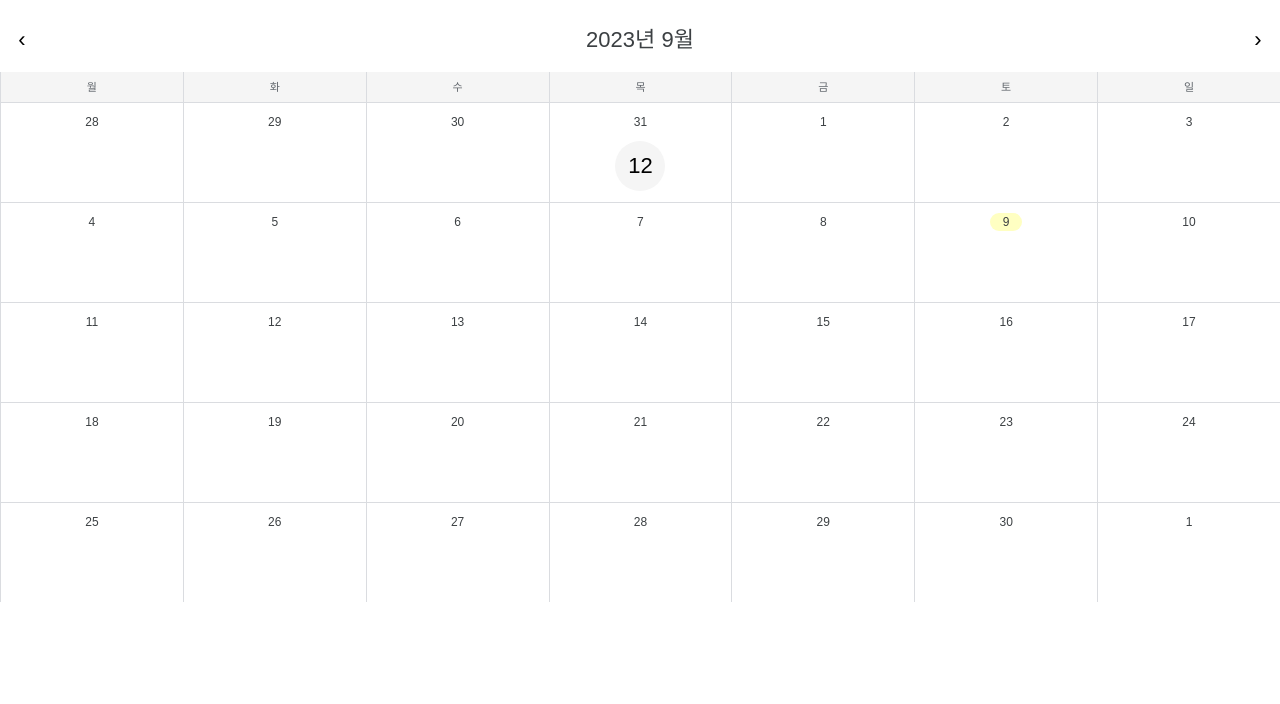
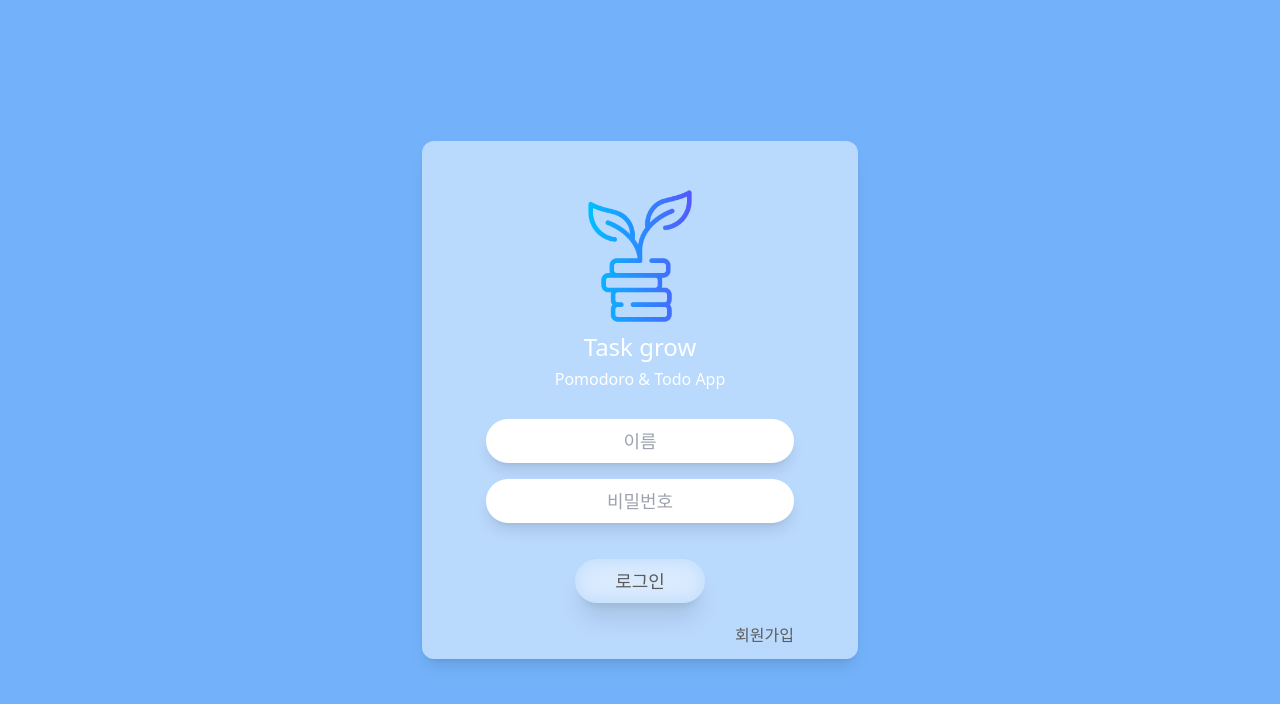
Before and after one commit to growth-ring/taskgrow, a React (Vite) app in the folder app-client/: page / in a window 1280 px wide. Shown: the top 704 px of the page. Built offline with nearby package versions, Linux system fonts and the light colour scheme.

Commit message:
User 회원가입, 로그인 화면 구현 (#37)
* 로고

* 로그인 페이지

* 로그인 페이지 이름 수정

* 회원가입 페이지

```diff
--- /dev/null
+++ b/app-client/src/components/User/Join/Join.tsx
@@ -0,0 +1,65 @@
+import logo from '../../../assets/logo.png';
+
+interface LoginProps {
+  getIsShow: () => void;
+}
+
+const Join = ({ getIsShow }: LoginProps) => {
+  return (
+    <>
+      <div>
+        <div className="mb-8 flex flex-col items-center text-white">
+          <img src={logo} width={150} alt="로고" />
+          <h1 className="mb-2 text-2xl">회원가입</h1>
+          <span className="text-gray-300">이름과 비밀번호를 입력해 주세요</span>
+        </div>
+        <form action="#">
+          <div className="mb-4 text-lg">
+            <input
+              type="text"
+              name="name"
+              placeholder="이름"
+              className={
+                'rounded-3xl border-none bg-yellow-400 bg-opacity-50 px-6 py-2 text-center text-inherit placeholder-slate-200 shadow-lg outline-none backdrop-blur-md'
+              }
+            />
+          </div>
+
+          <div className="mb-4 text-lg">
+            <input
+              type="text"
+              name="password"
+              placeholder="비밀번호"
+              className={
+                'rounded-3xl border-none bg-yellow-400 bg-opacity-50 px-6 py-2 text-center text-inherit placeholder-slate-200 shadow-lg outline-none backdrop-blur-md'
+              }
+            />
+          </div>
+          <div className="flex justify-center text-lg text-black">
+            <button
+              type="submit"
+              style={{ marginTop: '20px' }}
+              className="rounded-3xl bg-opacity-80 px-10 py-2 shadow-xl backdrop-blur-md transition-colors duration-300 text-gray hover:bg-main-color hover:text-white"
+            >
+              가입하기
+            </button>
+          </div>
+        </form>
+      </div>
+      <div
+        style={{
+          display: 'flex',
+          justifyContent: 'flex-end',
+          paddingTop: '1.5rem',
+          paddingBottom: '1rem',
+        }}
+      >
+        <button onClick={getIsShow} className="text-gray hover:underline">
+          돌아가기
+        </button>
+      </div>
+    </>
+  );
+};
+
+export default Join;
--- /dev/null
+++ b/app-client/src/components/User/Login/Login.tsx
@@ -0,0 +1,65 @@
+import logo from '../../../assets/logo.png';
+
+interface LoginProps {
+  getIsShow: () => void;
+}
+
+const Login = ({ getIsShow }: LoginProps) => {
+  return (
+    <>
+      <div>
+        <div className="mb-8 flex flex-col items-center text-white">
+          <img src={logo} width={150} alt="로고" />
+          <h1 className="mb-2 text-2xl">Task grow</h1>
+          <span className="text-gray-300">Pomodoro & Todo App</span>
+        </div>
+        <form action="#">
+          <div className="mb-4 text-lg">
+            <input
+              type="text"
+              name="name"
+              placeholder="이름"
+              className={
+                'rounded-3xl border-none bg-yellow-400 bg-opacity-50 px-6 py-2 text-center text-inherit placeholder-slate-200 shadow-lg outline-none backdrop-blur-md'
+              }
+            />
+          </div>
+
+          <div className="mb-4 text-lg">
+            <input
+              type="password"
+              name="password"
+              placeholder="비밀번호"
+              className={
+                'rounded-3xl border-none bg-yellow-400 bg-opacity-50 px-6 py-2 text-center text-inherit placeholder-slate-200 shadow-lg outline-none backdrop-blur-md'
+              }
+            />
+          </div>
+          <div className="flex justify-center text-lg text-black">
+            <button
+              type="submit"
+              style={{ marginTop: '20px' }}
+              className="rounded-3xl bg-opacity-80 px-10 py-2 shadow-xl backdrop-blur-md transition-colors duration-300 text-gray hover:bg-main-color hover:text-white"
+            >
+              로그인
+            </button>
+          </div>
+        </form>
+      </div>
+      <div
+        style={{
+          display: 'flex',
+          justifyContent: 'flex-end',
+          paddingTop: '1.5rem',
+          paddingBottom: '1rem',
+        }}
+      >
+        <button onClick={getIsShow} className="text-gray hover:underline">
+          회원가입
+        </button>
+      </div>
+    </>
+  );
+};
+
+export default Login;
--- a/app-client/src/pages/MainPage/index.tsx
+++ b/app-client/src/pages/MainPage/index.tsx
@@ -1,20 +1,27 @@
-import styled from 'styled-components';
-import Calendar from '../../components/Calendar/Calendar';
+import { useState } from 'react';
 
-const Main = styled.div`
-    display: flex;
-    justify-content: center;
-    align-items: center;
-    width: 100%;
-    height: 100%;
-`;
+import Login from '../../components/User/Login/Login';
+import Join from '../../components/User/Join/Join';
 
 const MainPage = () => {
+  const [isShow, setIsShow] = useState<boolean>(true);
+
+  const getIsShow = () => {
+    setIsShow(!isShow);
+  };
 
   return (
-    <Main>
-      <Calendar />
-    </Main>
+    <div
+      className="flex h-screen w-full items-center justify-center bg-gray-900 bg-no-repeat"
+      style={{
+        backgroundColor: 'var(--main-color)',
+      }}
+    >
+      <div className="rounded-xl bg-white bg-opacity-50 px-16 pt-10 shadow-lg backdrop-blur-md max-sm:px-8">
+        {isShow && <Login getIsShow={getIsShow} />}
+        {!isShow && <Join getIsShow={getIsShow} />}
+      </div>
+    </div>
   );
 };
 
--- /dev/null
+++ b/app-client/src/pages/TaskPage/index.tsx
@@ -0,0 +1,20 @@
+import styled from 'styled-components';
+import Calendar from '../../components/Calendar/Calendar';
+
+const Main = styled.div`
+  display: flex;
+  justify-content: center;
+  align-items: center;
+  width: 100%;
+  height: 100%;
+`;
+
+const TaskPage = () => {
+  return (
+    <Main>
+      <Calendar />
+    </Main>
+  );
+};
+
+export default TaskPage;
--- a/app-client/src/pages/Users/index.tsx
+++ /dev/null
@@ -1,9 +0,0 @@
-const Users = () => {
-    return (
-        <div>
-
-        </div>
-    );
-};
-
-export default Users;
--- a/app-client/src/routes/Router.tsx
+++ b/app-client/src/routes/Router.tsx
@@ -1,17 +1,19 @@
 import { BrowserRouter, Route, Routes } from 'react-router-dom';
 
 import MainPage from '../pages/MainPage';
+import TaskPage from '../pages/TaskPage';
 import Todos from '../pages/Todos';
 
 const Router = () => {
-    return (
+  return (
     <BrowserRouter>
-    <Routes>
+      <Routes>
         <Route path="/" element={<MainPage />} />
+        <Route path="/task" element={<TaskPage />} />
         <Route path="/todos" element={<Todos />} />
-    </Routes>
+      </Routes>
     </BrowserRouter>
-    );
+  );
 };
 
 export default Router;
--- a/app-client/tailwind.config.js
+++ b/app-client/tailwind.config.js
@@ -8,6 +8,7 @@ export default {
   theme: {
     colors: {
       'white': '#ffffff',
+      'gray': '#5c5c5c',
       'main-color': '#73b2fa',
     },
   },
```
Also changed, not shown: app-client/src/assets/logo.png (added).
